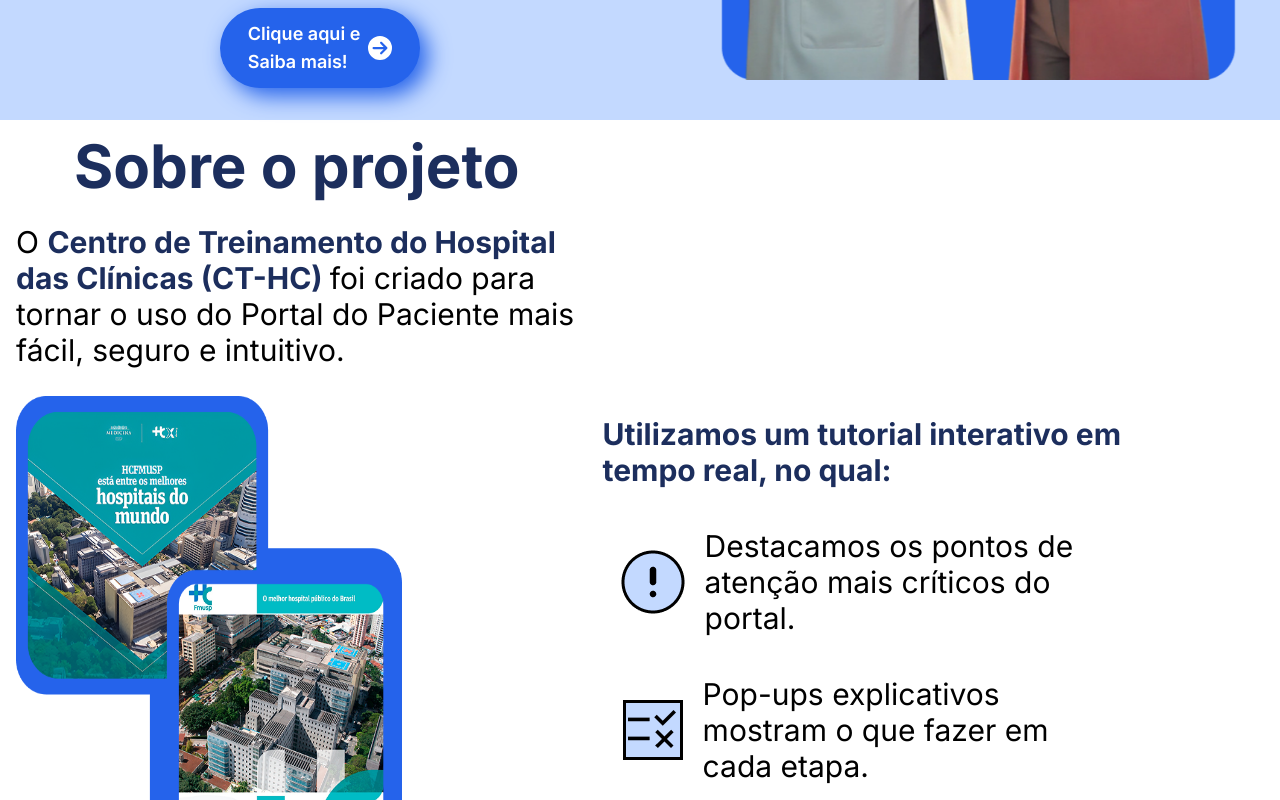
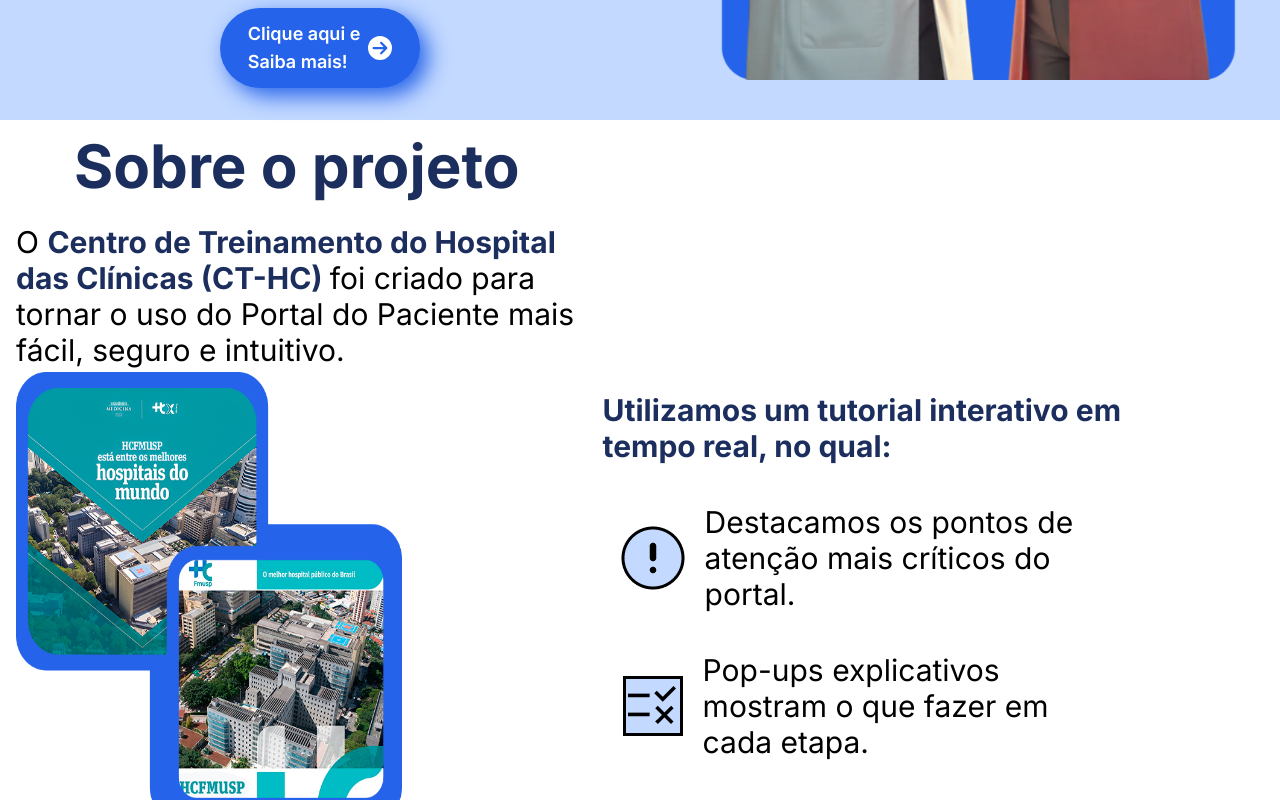
Before and after one commit to BSM-Challenge/ct-hc, a React (Vite) app: page / in a window 1280 px wide. Shown: the part 680-1480 px from the top of the page. Built offline with nearby package versions, Linux system fonts and the light colour scheme; a web font is replaced by a local one.

Commit message:
Dimnuido o gap de todos os elementos

```diff
--- a/src/components/Section-Sobre/index.tsx
+++ b/src/components/Section-Sobre/index.tsx
@@ -1,6 +1,6 @@
 export default function SectionSobre() {
     return (
-        <div className="flex flex-col gap-5 md:gap-7">
+        <div className="flex flex-col gap-1">
             <div className="w-full flex flex-col gap-7 lg:w-[45%]">
                 <h2
                 className="text-6xl text-[var(--dark-blue-title)] text-start font-bold lg:text-center"
```
